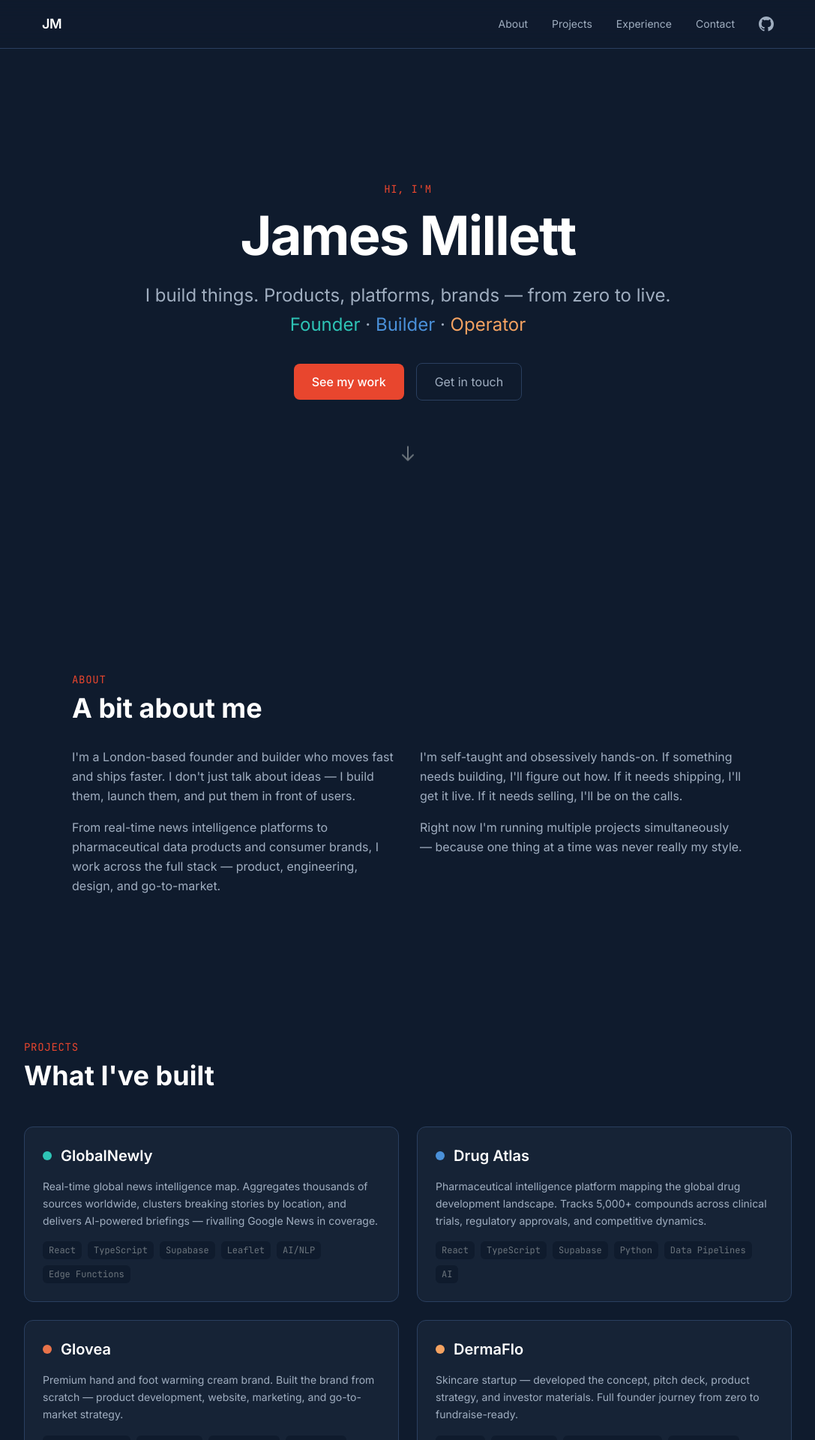
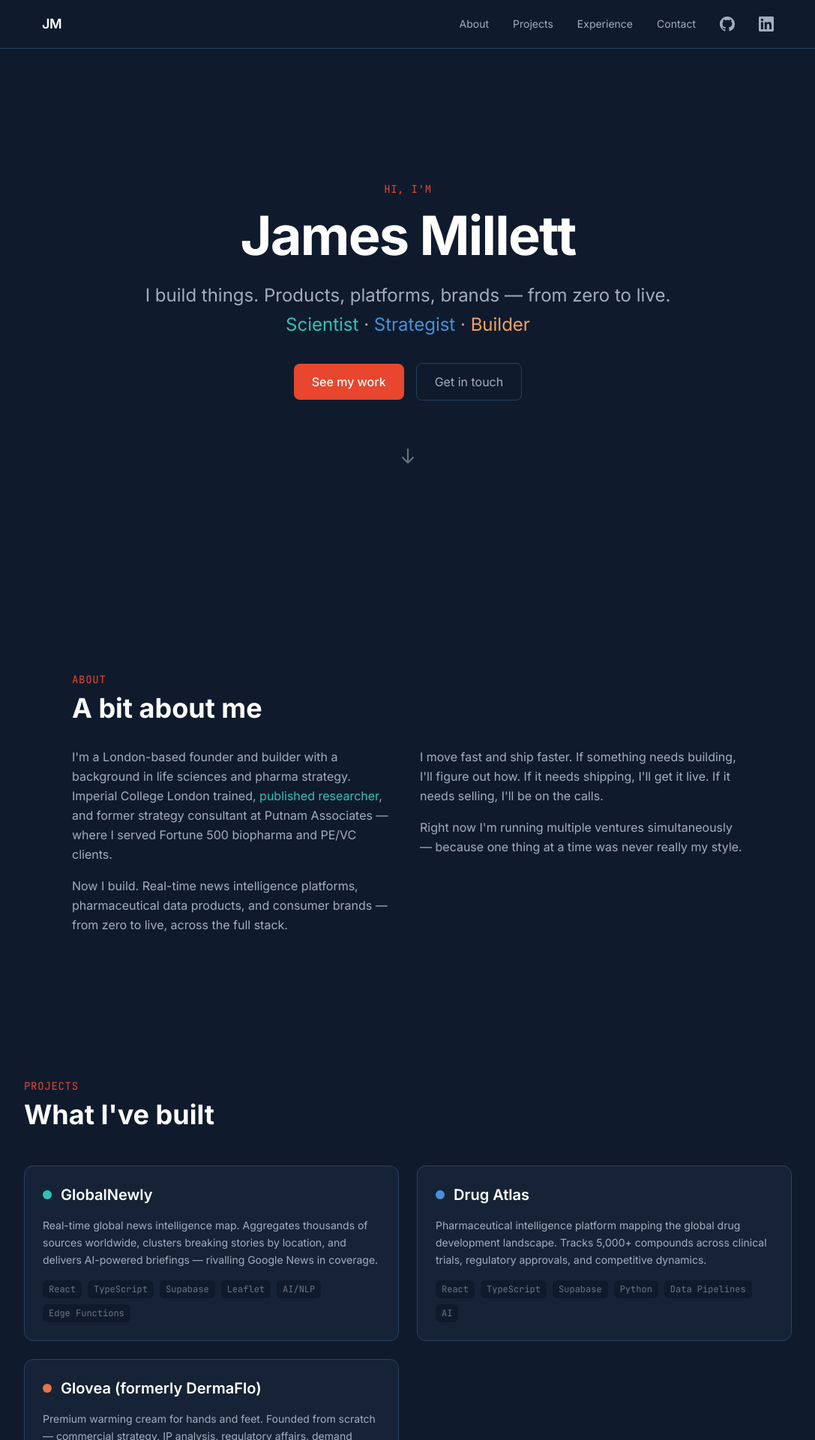
Before and after one commit to JamesMildog/jamesmillett.com, a React (Vite) app: page / in a window 1280 px wide. Shown: the top 1920 px of the page at 75% size, without its empty margins (96-1183 px from the left). Built offline with nearby package versions, Linux system fonts and the light colour scheme.

Commit message:
Add real CV data: Putnam Associates, ICL, published research, LinkedIn, CRISPR

```diff
--- a/src/App.tsx
+++ b/src/App.tsx
@@ -23,26 +23,20 @@ const PROJECTS = [
     accent: '#4A90D9',
   },
   {
-    name: 'Glovea',
+    name: 'Glovea (formerly DermaFlo)',
     url: 'https://www.glovea.co.uk',
-    description: 'Premium hand and foot warming cream brand. Built the brand from scratch — product development, website, marketing, and go-to-market strategy.',
-    tags: ['Brand Building', 'E-commerce', 'Product Dev', 'Marketing'],
+    description: 'Premium warming cream for hands and feet. Founded from scratch — commercial strategy, IP analysis, regulatory affairs, demand study, competitive landscaping, and price analysis. Took it from concept through pitch deck to live brand.',
+    tags: ['Founder', 'Brand Building', 'Regulatory', 'Commercial Strategy', 'E-commerce'],
     accent: '#E8734A',
-  },
-  {
-    name: 'DermaFlo',
-    url: 'https://canva.link/nibh5zrqgrh1kyg',
-    description: 'Skincare startup — developed the concept, pitch deck, product strategy, and investor materials. Full founder journey from zero to fundraise-ready.',
-    tags: ['Startup', 'Pitch Deck', 'Product Strategy', 'Fundraising'],
-    accent: '#F4A261',
+    deckUrl: 'https://canva.link/nibh5zrqgrh1kyg',
   },
 ]
 
 const SKILLS = [
-  { category: 'Languages & Frameworks', items: ['TypeScript', 'React', 'Python', 'Node.js', 'Tailwind CSS', 'Vite'] },
-  { category: 'Data & Backend', items: ['Supabase', 'PostgreSQL', 'Edge Functions', 'REST APIs', 'GitHub Actions'] },
-  { category: 'AI & Data', items: ['LLM Integration', 'NLP Pipelines', 'Data Scraping', 'Gemini / Groq / Mistral'] },
-  { category: 'Product & Business', items: ['Product Strategy', 'Brand Building', 'Go-to-Market', 'Pitch Decks', 'Sales'] },
+  { category: 'Engineering', items: ['TypeScript', 'React', 'Python', 'Node.js', 'Tailwind CSS', 'Vite', 'Supabase', 'PostgreSQL'] },
+  { category: 'Data & AI', items: ['LLM Integration', 'NLP Pipelines', 'Data Pipelines', 'Web Scraping', 'Survey Analysis', 'Revenue Modelling'] },
+  { category: 'Pharma & Life Sciences', items: ['Market Access', 'Reimbursement Strategy', 'Clinical Trial Design', 'Competitive Landscaping', 'Regulatory Affairs', 'IP Analysis'] },
+  { category: 'Strategy & Commercial', items: ['Go-to-Market', 'Brand Strategy', 'Sales Force Strategy', 'Due Diligence', 'Demand Studies', 'Pitch Decks'] },
 ]
 
 function App() {
@@ -73,6 +67,15 @@ function App() {
             >
               <svg className="w-5 h-5" fill="currentColor" viewBox="0 0 24 24"><path d="M12 0C5.37 0 0 5.37 0 12c0 5.31 3.435 9.795 8.205 11.385.6.105.825-.255.825-.57 0-.285-.015-1.23-.015-2.235-3.015.555-3.795-.735-4.035-1.41-.135-.345-.72-1.41-1.23-1.695-.42-.225-1.02-.78-.015-.795.945-.015 1.62.87 1.845 1.23 1.08 1.815 2.805 1.305 3.495.99.105-.78.42-1.305.765-1.605-2.67-.3-5.46-1.335-5.46-5.925 0-1.305.465-2.385 1.23-3.225-.12-.3-.54-1.53.12-3.18 0 0 1.005-.315 3.3 1.23.96-.27 1.98-.405 3-.405s2.04.135 3 .405c2.295-1.56 3.3-1.23 3.3-1.23.66 1.65.24 2.88.12 3.18.765.84 1.23 1.905 1.23 3.225 0 4.605-2.805 5.625-5.475 5.925.435.375.81 1.095.81 2.22 0 1.605-.015 2.895-.015 3.3 0 .315.225.69.825.57A12.02 12.02 0 0024 12c0-6.63-5.37-12-12-12z"/></svg>
             </a>
+            <a
+              href="https://www.linkedin.com/in/jhmillett/"
+              target="_blank"
+              rel="noopener noreferrer"
+              className="text-text-light hover:text-white transition-colors"
+              aria-label="LinkedIn"
+            >
+              <svg className="w-5 h-5" fill="currentColor" viewBox="0 0 24 24"><path d="M20.447 20.452h-3.554v-5.569c0-1.328-.027-3.037-1.852-3.037-1.853 0-2.136 1.445-2.136 2.939v5.667H9.351V9h3.414v1.561h.046c.477-.9 1.637-1.85 3.37-1.85 3.601 0 4.267 2.37 4.267 5.455v6.286zM5.337 7.433a2.062 2.062 0 01-2.063-2.065 2.064 2.064 0 112.063 2.065zm1.782 13.019H3.555V9h3.564v11.452zM22.225 0H1.771C.792 0 0 .774 0 1.729v20.542C0 23.227.792 24 1.771 24h20.451C23.2 24 24 23.227 24 22.271V1.729C24 .774 23.2 0 22.222 0h.003z"/></svg>
+            </a>
           </div>
         </div>
       </nav>
@@ -89,7 +92,7 @@ function App() {
           <p className="text-xl sm:text-2xl text-text-light leading-relaxed mb-8 animate-fade-in-up animate-delay-200">
             I build things. Products, platforms, brands — from zero to live.
             <br className="hidden sm:block" />
-            <span className="text-teal">Founder</span> &middot; <span className="text-blue">Builder</span> &middot; <span className="text-gold">Operator</span>
+            <span className="text-teal">Scientist</span> &middot; <span className="text-blue">Strategist</span> &middot; <span className="text-gold">Builder</span>
           </p>
           <div className="flex items-center justify-center gap-4 animate-fade-in-up animate-delay-300">
             <a
@@ -121,18 +124,18 @@ function App() {
           <div className="grid sm:grid-cols-2 gap-8">
             <div className="space-y-4 text-text-light leading-relaxed">
               <p>
-                I'm a London-based founder and builder who moves fast and ships faster. I don't just talk about ideas — I build them, launch them, and put them in front of users.
+                I'm a London-based founder and builder with a background in life sciences and pharma strategy. Imperial College London trained, <a href="https://pubs.acs.org/doi/10.1021/acssynbio.4c00790" target="_blank" rel="noopener noreferrer" className="text-teal hover:underline">published researcher</a>, and former strategy consultant at Putnam Associates — where I served Fortune 500 biopharma and PE/VC clients.
               </p>
               <p>
-                From real-time news intelligence platforms to pharmaceutical data products and consumer brands, I work across the full stack — product, engineering, design, and go-to-market.
+                Now I build. Real-time news intelligence platforms, pharmaceutical data products, and consumer brands — from zero to live, across the full stack.
               </p>
             </div>
             <div className="space-y-4 text-text-light leading-relaxed">
               <p>
-                I'm self-taught and obsessively hands-on. If something needs building, I'll figure out how. If it needs shipping, I'll get it live. If it needs selling, I'll be on the calls.
+                I move fast and ship faster. If something needs building, I'll figure out how. If it needs shipping, I'll get it live. If it needs selling, I'll be on the calls.
               </p>
               <p>
-                Right now I'm running multiple projects simultaneously — because one thing at a time was never really my style.
+                Right now I'm running multiple ventures simultaneously — because one thing at a time was never really my style.
               </p>
             </div>
           </div>
@@ -218,25 +221,49 @@ function App() {
                 period: '2026 — Present',
                 role: 'Founder & Builder',
                 company: 'Self-employed',
-                description: 'Building GlobalNewly, Drug Atlas, and Glovea simultaneously. Full-stack product development, data pipelines, AI integration, and brand strategy.',
+                description: 'Building GlobalNewly (real-time news intelligence), Drug Atlas (pharma data platform), and Glovea (consumer brand) simultaneously. Full-stack product development, data pipelines, AI integration, and commercial strategy.',
               },
               {
                 period: 'Feb — Mar 2026',
                 role: 'Demo Creation & Software Research',
-                company: 'Opvia (Seal)',
-                description: 'Contract work creating product demos and conducting software research for the sales team at this London-based startup.',
+                company: 'Opvia (trading as Seal)',
+                description: 'Contract engagement creating product demos and conducting software research for the sales team.',
               },
               {
-                period: '2025 — 2026',
+                period: '2024 — 2026',
                 role: 'Founder',
-                company: 'DermaFlo',
-                description: 'Skincare startup — developed product concept, pitch deck, business strategy, and took it from idea to fundraise-ready.',
+                company: 'Cooden Cosmetics (Glovea)',
+                description: 'Developing a warming cream for cold hands and feet. Led commercial strategy through extensive due diligence — primary/secondary market research, IP analysis, regulatory affairs strategy, demand study, competitive landscaping, and pricing.',
+              },
+              {
+                period: '2023 — 2024',
+                role: 'Associate Consultant II → Associate Consultant I',
+                company: 'Putnam Associates',
+                description: 'Strategy consultant serving Fortune 500 biopharma, biotech, and PE/VC clients. Conducted demand studies, revenue forecast models, go/no-go assessments, regulatory & reimbursement plans, brand strategies, and sales force strategies across medical devices, blockbuster drugs, gene therapies, and COVID-19 vaccines.',
+              },
+              {
+                period: '2023',
+                role: 'Strategy Consultant (Pro Bono)',
+                company: '180 Degrees Consulting',
+                description: 'Provided marketing strategy consulting to a leading UK non-profit — consumer segmentation, ROI prediction, and go-to-market plan used to launch their app.',
+              },
+              {
+                period: '2022',
+                role: 'Business Strategy Intern',
+                company: 'Multus Media (Clean Meat Biotech)',
+                description: 'Designed and conducted market research for competitors, consumers, and trends. Findings led the CEO to modify the company\'s pipeline to address new markets.',
+              },
+              {
+                period: 'Summer',
+                role: 'Research Intern — Malaria Lab / CRISPR Dissertation',
+                company: 'Imperial College London (Gates Foundation funded)',
+                description: 'Analysed qualitative data to design approaches for increasing specificity in genetically editing mosquitoes. Published researcher — co-authored work on a novel enzyme (ACS Synthetic Biology). CRISPR gene-editing dissertation.',
               },
             ].map((item, i) => (
               <div key={i} className="flex gap-6 group">
                 <div className="flex flex-col items-center">
                   <div className="w-3 h-3 rounded-full bg-accent mt-1.5 shrink-0" />
-                  {i < 2 && <div className="w-px flex-1 bg-border mt-2" />}
+                  {i < 6 && <div className="w-px flex-1 bg-border mt-2" />}
                 </div>
                 <div className="pb-2">
                   <p className="text-xs font-mono text-text-mid mb-1">{item.period}</p>
@@ -273,6 +300,14 @@ function App() {
             >
               GitHub
             </a>
+            <a
+              href="https://www.linkedin.com/in/jhmillett/"
+              target="_blank"
+              rel="noopener noreferrer"
+              className="px-6 py-3 border border-border text-text-light rounded-lg hover:border-text-light hover:text-white transition-all"
+            >
+              LinkedIn
+            </a>
           </div>
         </div>
       </section>
```
